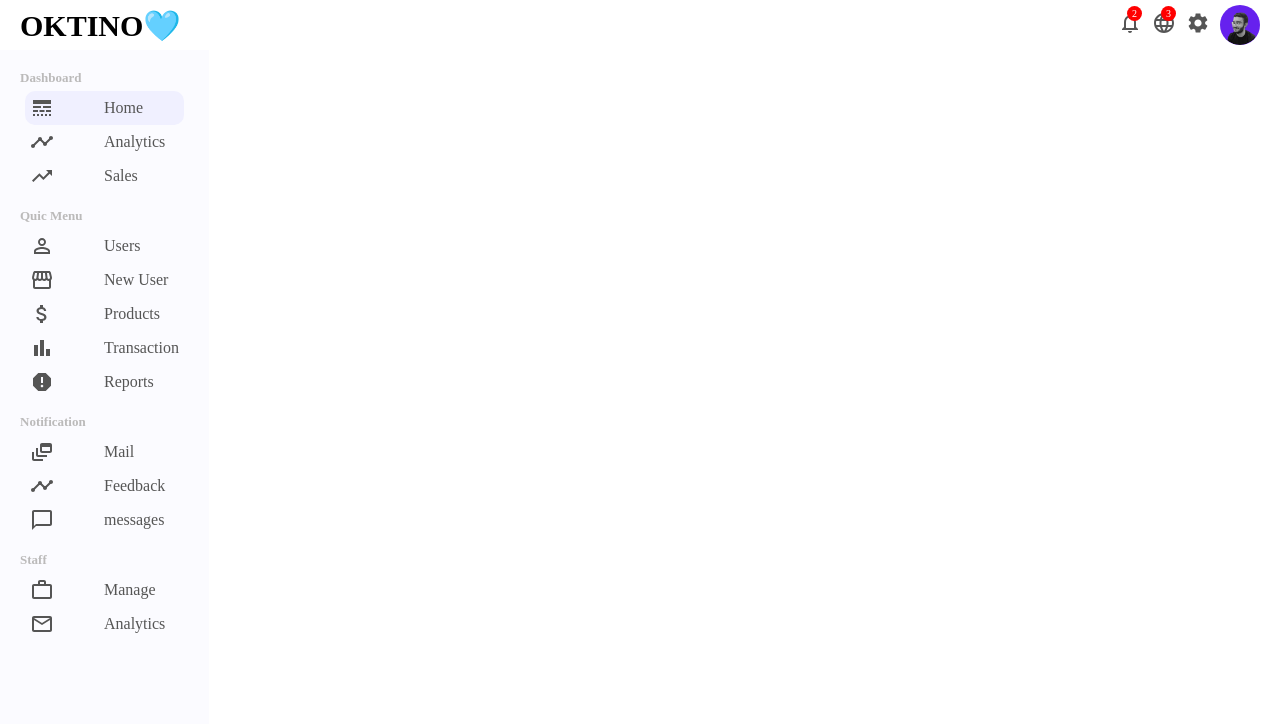
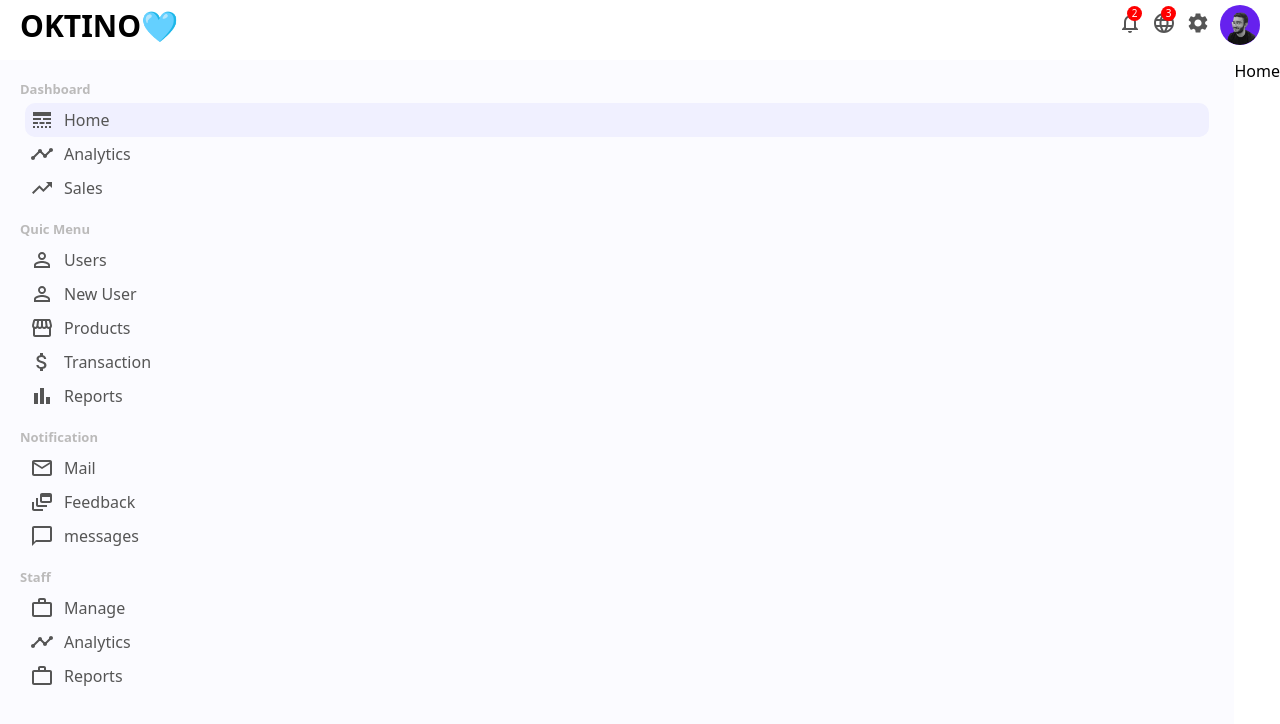
Before and after one commit to mohamad-fallah/cms-dashboard-project, a React (Create React App) app: page / in a window 1280 px wide. Shown: the top 724 px of the page. Built offline with nearby package versions, Linux system fonts and the light colour scheme.

Commit message:
fix bug sidBar

```diff
--- a/src/App.css
+++ b/src/App.css
@@ -1,12 +1,15 @@
 * {
-    margin: 0;
+  margin: 0;
+}
+body {
+  font-family: system-ui, -apple-system, BlinkMacSystemFont, "Segoe UI", Roboto,
+    Oxygen, Ubuntu, Cantarell, "Open Sans", "Helvetica Neue", sans-serif;
 }
 .container {
-    display: flex;
-    margin-top: 10px;
+  display: flex;
+  margin-top: 10px;
 }
-
 .link {
-    text-decoration: none;
-    color: inherit;
+  text-decoration: none;
+  color: inherit;
 }
--- a/src/components/Sidebar/Sidebar.css
+++ b/src/components/Sidebar/Sidebar.css
@@ -1,8 +1,8 @@
 .sidebar {
-    flex: 222;
+  flex: 1;
   height: calc(100vh - 50px);
   background-color: rgb(251, 251, 255);
-    position: fixed;
+  position: sticky;
   top: 50px;
 }
 .sidebarWrapper {
@@ -27,10 +27,11 @@
   align-items: center;
   border-radius: 10px;
 }
-.sidebarListItem.active, .sidebarListItem:hover {
+.sidebarListItem.active,
+.sidebarListItem:hover {
   background-color: rgb(240, 240, 255);
 }
 .sidebarIcon {
-    margin-right: 50px;
+  margin-right: 10px;
   font-size: 20px;
 }
--- a/src/components/Sidebar/Sidebar.jsx
+++ b/src/components/Sidebar/Sidebar.jsx
@@ -1,5 +1,7 @@
 import React from 'react';
 import './Sidebar.css';
+import { Link } from 'react-router-dom';
+
 import LineStyleIcon from '@mui/icons-material/LineStyle';
 import TimelineIcon from '@mui/icons-material/Timeline';
 import TrendingUpIcon from '@mui/icons-material/TrendingUp';
@@ -11,7 +13,6 @@ import MailOutlineIcon from '@mui/icons-material/MailOutline';
 import DynamicFeedIcon from '@mui/icons-material/DynamicFeed';
 import ChatBubbleOutlineIcon from '@mui/icons-material/ChatBubbleOutline';
 import WorkOutlineIcon from '@mui/icons-material/WorkOutline';
-import ReportIcon from '@mui/icons-material/Report';
 
 
 export default function Sidebar() {
@@ -21,73 +22,105 @@ export default function Sidebar() {
         <div className="sidebarMenu">
           <h3 className='sidebarTitle'>Dashboard</h3>
           <ul className='sidebarList'>
+            <Link to="/" className="link">
             <li className='sidebarListItem active'>
               <LineStyleIcon className="sidebarIcon"/>
               Home
             </li>
+            </Link>
+            <Link to="/" className="link">
             <li className='sidebarListItem'>
               <TimelineIcon className="sidebarIcon"/>
               Analytics
             </li>
+            </Link>
+            <Link to="/" className="link">
             <li className='sidebarListItem'>
               <TrendingUpIcon className="sidebarIcon"/>
               Sales
             </li>
+            </Link>
           </ul>
         </div>
         <div className="sidebarMenu">
           <h3 className='sidebarTitle'>Quic Menu</h3>
           <ul className='sidebarList'>
+            <Link to="/users" className="link">
             <li className='sidebarListItem'>
               <PermIdentityIcon className="sidebarIcon"/>
               Users
             </li>
+            </Link>
+              <Link to="/newUser" className="link">
             <li className='sidebarListItem'>
-            <StorefrontIcon className="sidebarIcon"/>
+            <PermIdentityIcon className="sidebarIcon"/>
               New User
             </li>
+           </Link>
+            <Link to="/products" className="link">
+            <li className='sidebarListItem'>
+              <StorefrontIcon className="sidebarIcon"/>
+              Products
+            </li>
+            </Link>
+            <Link to="/" className="link">
             <li className='sidebarListItem'>
               <AttachMoneyIcon className="sidebarIcon"/>
-              Products
-            </li>
-            <li className='sidebarListItem'>
-              <BarChartIcon className="sidebarIcon"/>
               Transaction
             </li>
+            </Link>
+            <Link to="/" className="link">
             <li className='sidebarListItem'>
-              <ReportIcon className="sidebarIcon"/>
+              <BarChartIcon  className="sidebarIcon"/>
               Reports
             </li>
+            </Link>
           </ul>
         </div>
         <div className="sidebarMenu">
           <h3 className='sidebarTitle'>Notification</h3>
           <ul className='sidebarList'>
+            <Link to="/" className="link">
+            <li className='sidebarListItem'>
+              <MailOutlineIcon className="sidebarIcon"/>
+              Mail
+            </li>
+            </Link>
+             <Link to="/" className="link">
             <li className='sidebarListItem'>
               <DynamicFeedIcon className="sidebarIcon"/>
-              Mail
-            </li>
-            <li className='sidebarListItem'>
-              <TimelineIcon className="sidebarIcon"/>
               Feedback
             </li>
+            </Link>
+            <Link to="/" className="link">
             <li className='sidebarListItem'>
               <ChatBubbleOutlineIcon className="sidebarIcon"/>
               messages
             </li>
+            </Link>
           </ul>
         </div>
         <div className="sidebarMenu">
           <h3 className='sidebarTitle'>Staff</h3>
           <ul className='sidebarList'>
+            <Link to="/" className="link">
             <li className='sidebarListItem'>
               <WorkOutlineIcon className="sidebarIcon"/>
               Manage
             </li>
+            </Link>
+            <Link to="/" className="link">
             <li className='sidebarListItem'>
-              <MailOutlineIcon className="sidebarIcon"/>
+              <TimelineIcon className="sidebarIcon"/>
               Analytics
             </li>
+              </Link>
+            <Link to="/" className="link">
+            <li className='sidebarListItem'>
+              <WorkOutlineIcon className="sidebarIcon"/>
+              Reports
+            </li>
+            </Link>
           </ul>
         </div>
       </div>
--- a/src/components/topbar/topbar.css
+++ b/src/components/topbar/topbar.css
@@ -2,7 +2,7 @@
   width: 100%;
   height: 50px;
   background-color: #fff;
-    position: fixed;
+  position: sticky;
   top: 0;
   z-index: 999 !important;
 }
@@ -12,9 +12,6 @@
   display: flex;
   justify-content: space-between;
   align-items: center;
-}
-.topLeft {
-
 }
 .logo {
   font-weight: bold;
@@ -45,7 +42,6 @@
   justify-content: center;
   font-size: 10px;
   border-radius: 50%;
-
 }
 .profile-images {
   border-radius: 50%;
```
Also changed, not shown: src/components/features/Features.jsx (added, +8 -0 lines), src/components/features/Features.css (added). Lines whose indentation alone changed are shown as unchanged.
